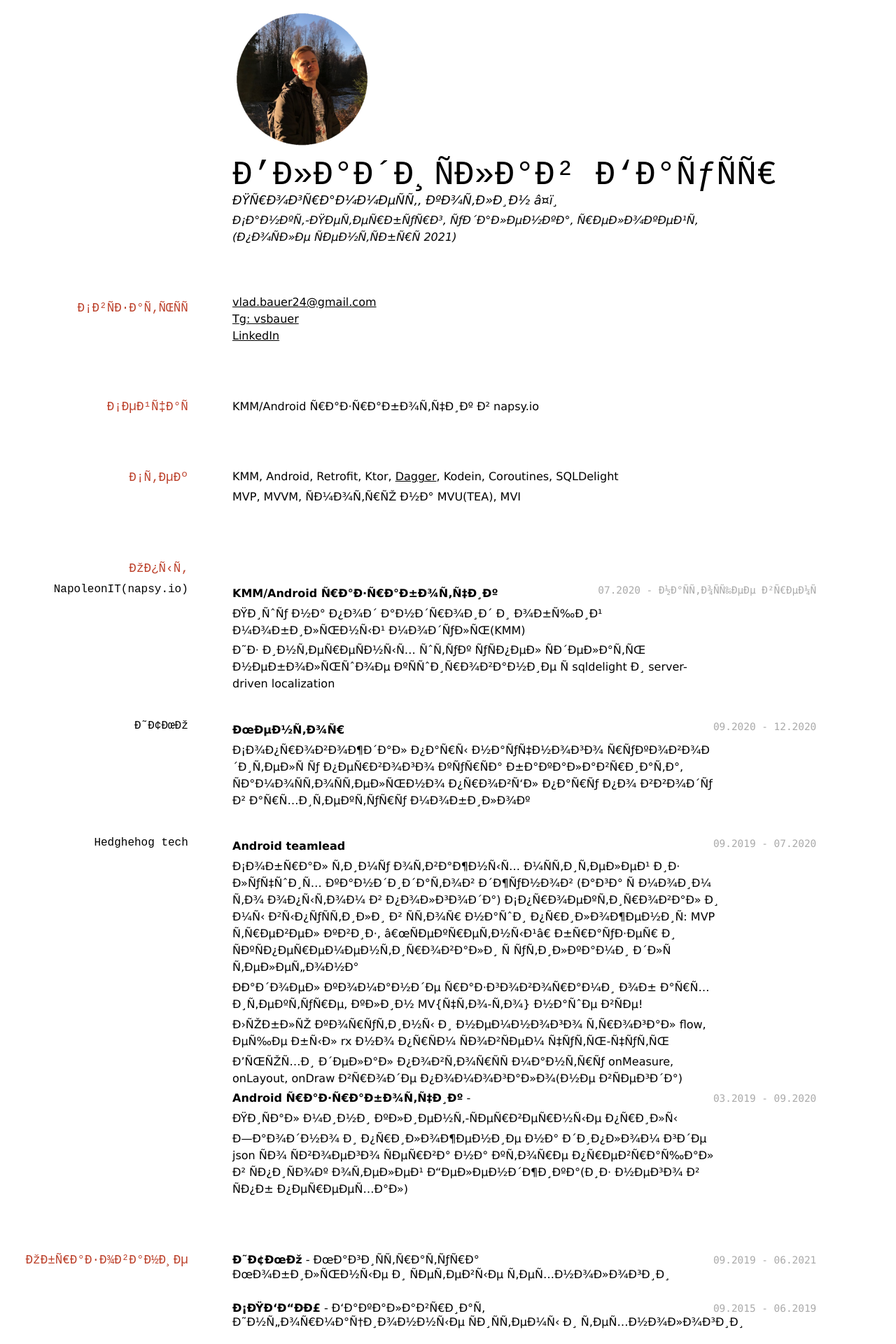
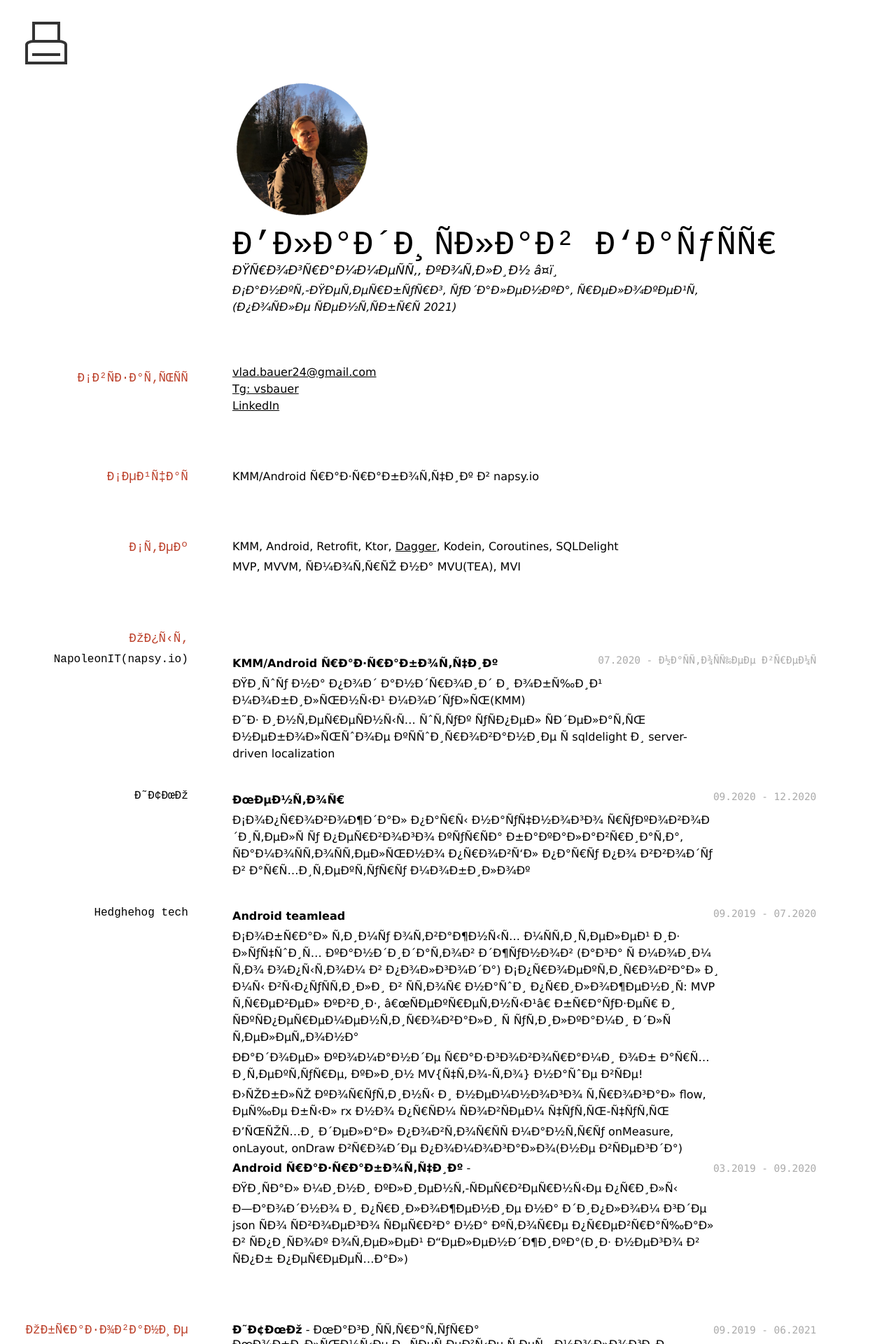
Before and after one commit to vsbauer/vsbauer.github.io, a Jekyll site: the page built from index.md, in a window 1280 px wide. Shown: the top 1920 px of the page at 70% size. Built offline with Jekyll 4.4.1, drawn with Linux system fonts in a browser that asks for light colours; emoji names are drawn with the system emoji font.

Commit message:
btn print

```diff
--- a/index.md
+++ b/index.md
@@ -4,7 +4,9 @@ title: Владислав Бауэр
 
 ---
 
-
+<div id="print">
+    <button class="print-button"><span class="print-icon" onclick="window.print()"></span></button>
+</div>
 
 <img alt="Пёс" src="assets/pes.png" style="zoom: 33%;">
 
```
